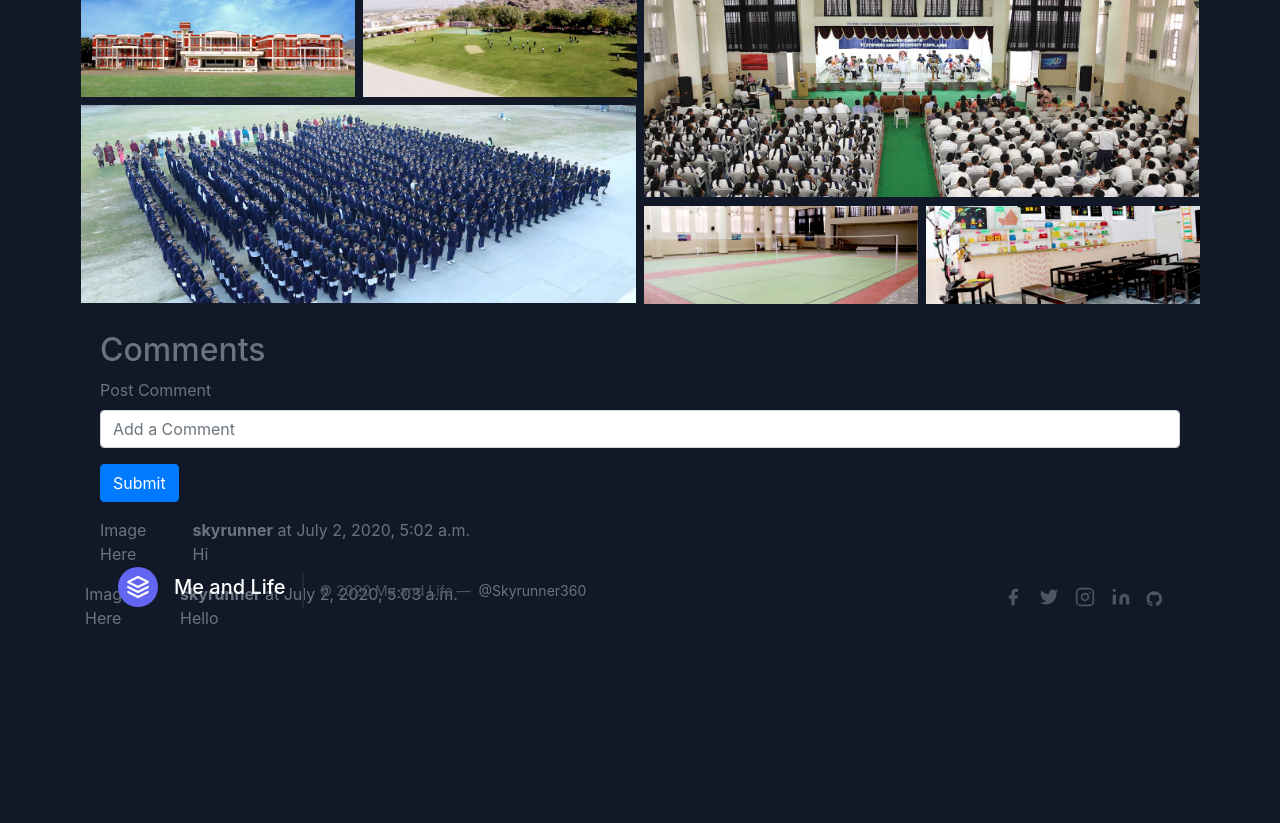
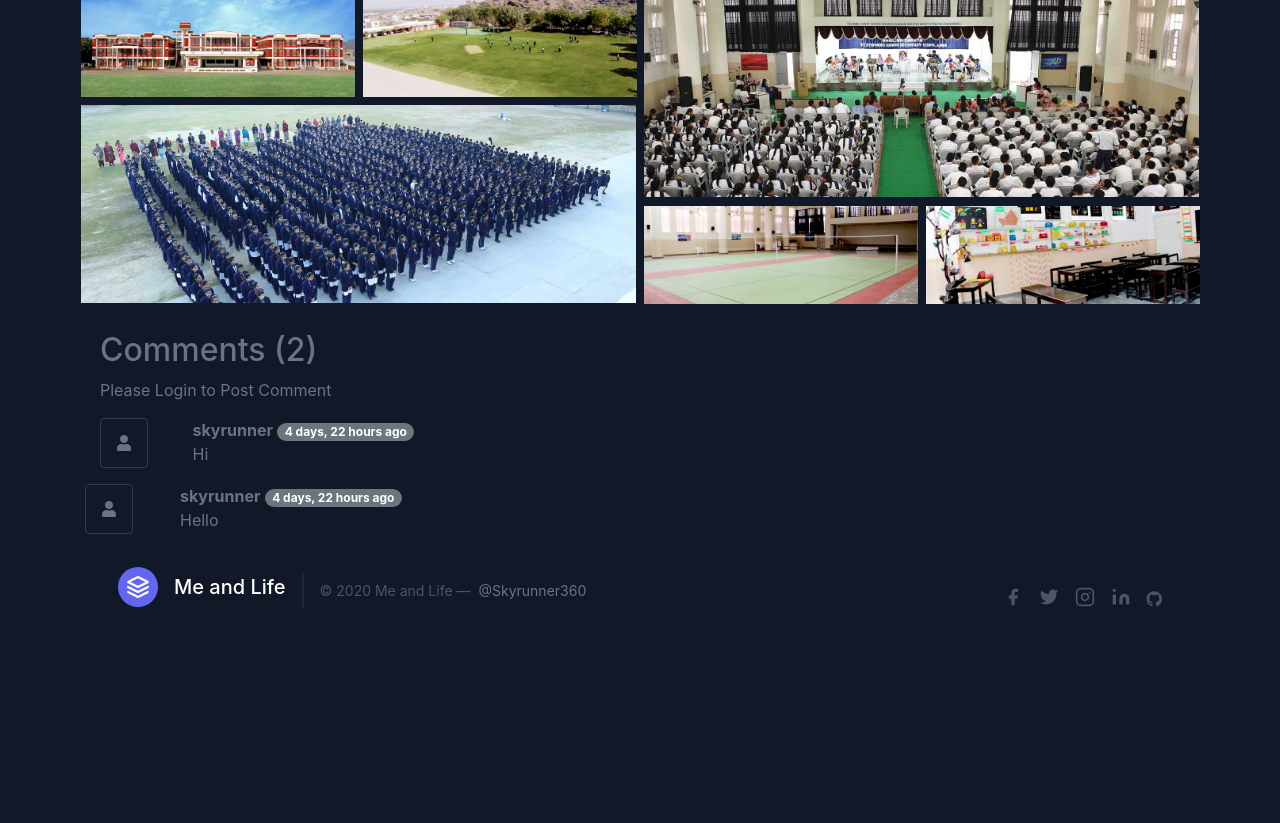
Before and after one commit to skyrunner360/django_blog, a Django app: a page that uses mendlife/templates/blog/blogPost.html in a window 1280 px wide. Shown: the part 333-1156 px from the top of the page. After the commit the page ends 942 px from the top, so only its background shows below. Run offline with Django 3.2, Linux system fonts and the light colour scheme; data comes from the database, SQL or seed files in the repository; both versions use the stored data as it was after the commit; some libraries are stand-ins or nearby versions.

Commit message:
Made Commenting accessable to logged in users only

```diff
--- a/mendlife/mendlife/settings.py
+++ b/mendlife/mendlife/settings.py
@@ -40,6 +40,7 @@ INSTALLED_APPS = [
     'django.contrib.staticfiles',
     'home.apps.HomeConfig',
     'blog.apps.BlogConfig',
+    'django.contrib.humanize',
     'writings.apps.WritingsConfig'
 ]
 
--- a/mendlife/templates/blog/blogPost.html
+++ b/mendlife/templates/blog/blogPost.html
@@ -9,6 +9,7 @@
 {% block blogactive %}active
 {% endblock blogactive %}
 {% block body %}
+{% load humanize %}
 {% comment %} Post Section (Life Update Posts) {% endcomment %}
 {% if post %}
 <div class="text-gray-500 bg-gray-900 body-font pad">
@@ -48,7 +49,8 @@
     </div>
     <div class="container">
     <div class="fb-like my-2 text-gray-500 bg-gray-900 body-font" data-href="http://skyrunner360.pythonanywhere.com" data-width="" data-layout="standard" data-action="like" data-size="small" data-share="true"></div><br>
-    <h2>Comments</h2>
+    <h2>Comments ({{pcomments.count}})</h2>
+    {% if user.is_authenticated %}
     <form action="/blog/postComment" method="post">{% csrf_token %}
   <div class="form-group">
     <label for="exampleInputEmail1">Post Comment</label>
@@ -59,11 +61,14 @@
   </div>
   <button type="submit" class="btn btn-primary" value="submit">Submit</button>
 </form>
+    {% else %}
+    <p>Please Login to Post Comment</p>
+    {% endif %}
 {% for comment in pcomments %}
     <div class="row my-3">
-    <div class="col-md-1"> Image Here</div>
+    <div class="col-md-1"> <i class="fas fa-user rounded border border-dark p-3"></i></div>
     <div class="col-md-11">
-    <b>{{comment.user.username}}</b> at {{comment.timestamp}}
+    <b>{{comment.user.username}}</b> <span class="badge badge-pill badge-secondary">{{comment.timestamp|naturaltime}}</span>
     <div>{{comment.comment}}</div>
     </div>
     </div>
@@ -85,7 +90,8 @@
 {% endif %}
 <div class="container">
     <div class="fb-like my-2 text-gray-500 bg-gray-900 body-font" data-href="http://skyrunner360.pythonanywhere.com" data-width="" data-layout="standard" data-action="like" data-size="small" data-share="true"></div><br>
-    <h2>Comments</h2>
+    <h2>Comments ({{tcomments.count}})</h2>
+    {% if user.is_authenticated %}
     <form action="/blog/postComment" method="post">{% csrf_token %}
   <div class="form-group">
     <label for="exampleInputEmail1">Post Comment</label>
@@ -96,11 +102,14 @@
   </div>
   <button type="submit" class="btn btn-primary" value="submit">Submit</button>
 </form>
+    {% else %}
+    <p>Please Login to Post Comment</p>
+    {% endif %}
 {% for comment in tcomments %}
     <div class="row my-3">
-    <div class="col-md-1"> Image Here</div>
+    <div class="col-md-1"> <i class="fas fa-user rounded border border-dark p-3"></i></div>
     <div class="col-md-11">
-    <b>{{comment.user.username}}</b> at {{comment.timestamp}}
+    <b>{{comment.user.username}}</b> <span class="badge badge-pill badge-secondary">{{comment.timestamp | naturaltime}}</span>
     <div>{{comment.comment}}</div>
     </div>
     </div>
--- a/mendlife/writings/views.py
+++ b/mendlife/writings/views.py
@@ -10,7 +10,8 @@ def wHome(request):
 def wPost(request,slug):
     w = Writing.objects.filter(slug=slug).first()
     comments = WComment.objects.filter(wpost=w)
-    context = {'writings': w,'comments': comments}
+    context = {'writings': w,'comments': comments,
+     'user' : request.user}
     return render(request,'writings/wPost.html', context)
 def postComment(request):
     if request.method=="POST":
```
Also changed, not shown: mendlife/templates/writings/wPost.html (+12 -4 lines), mendlife/db.sqlite3.
